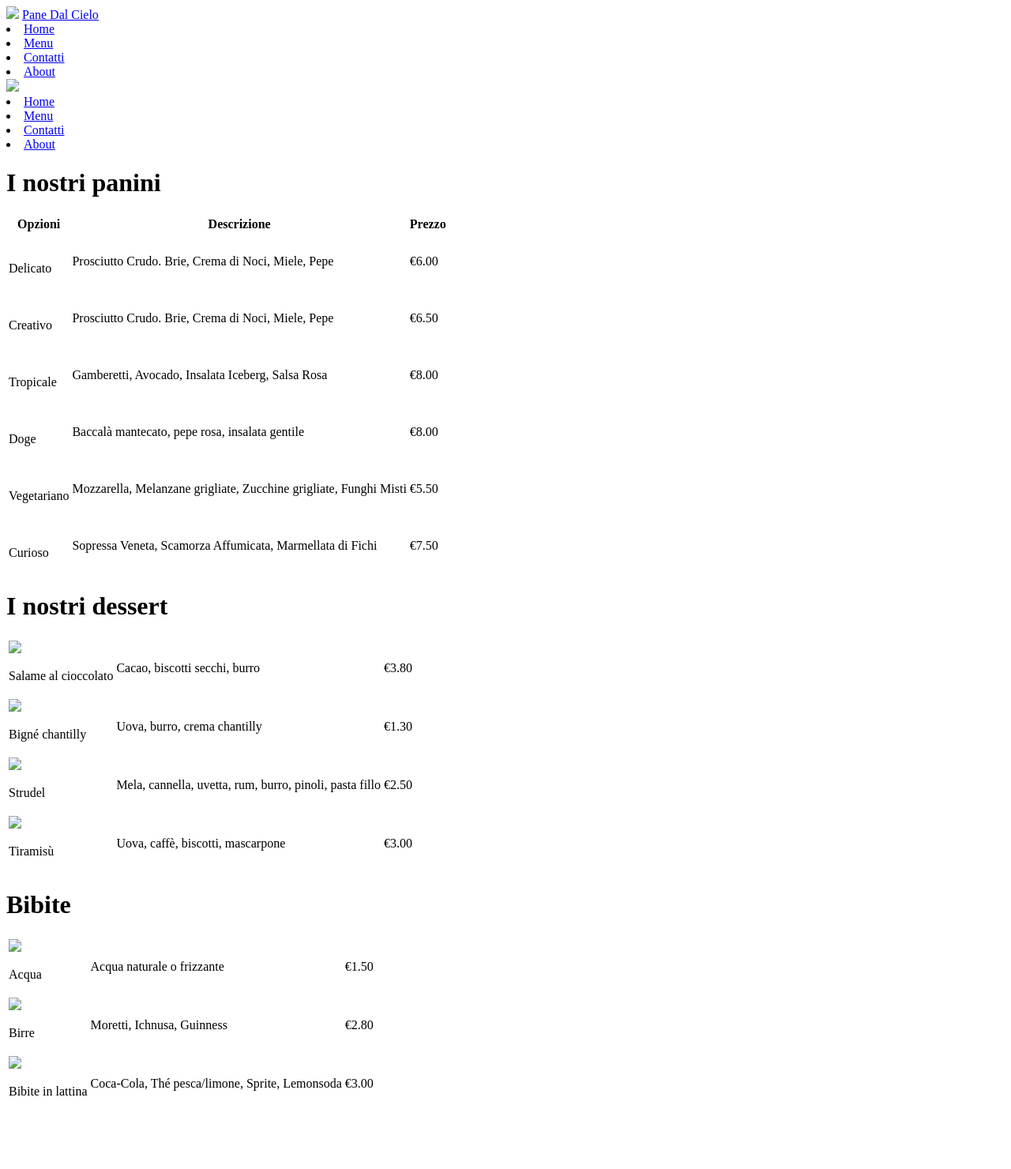
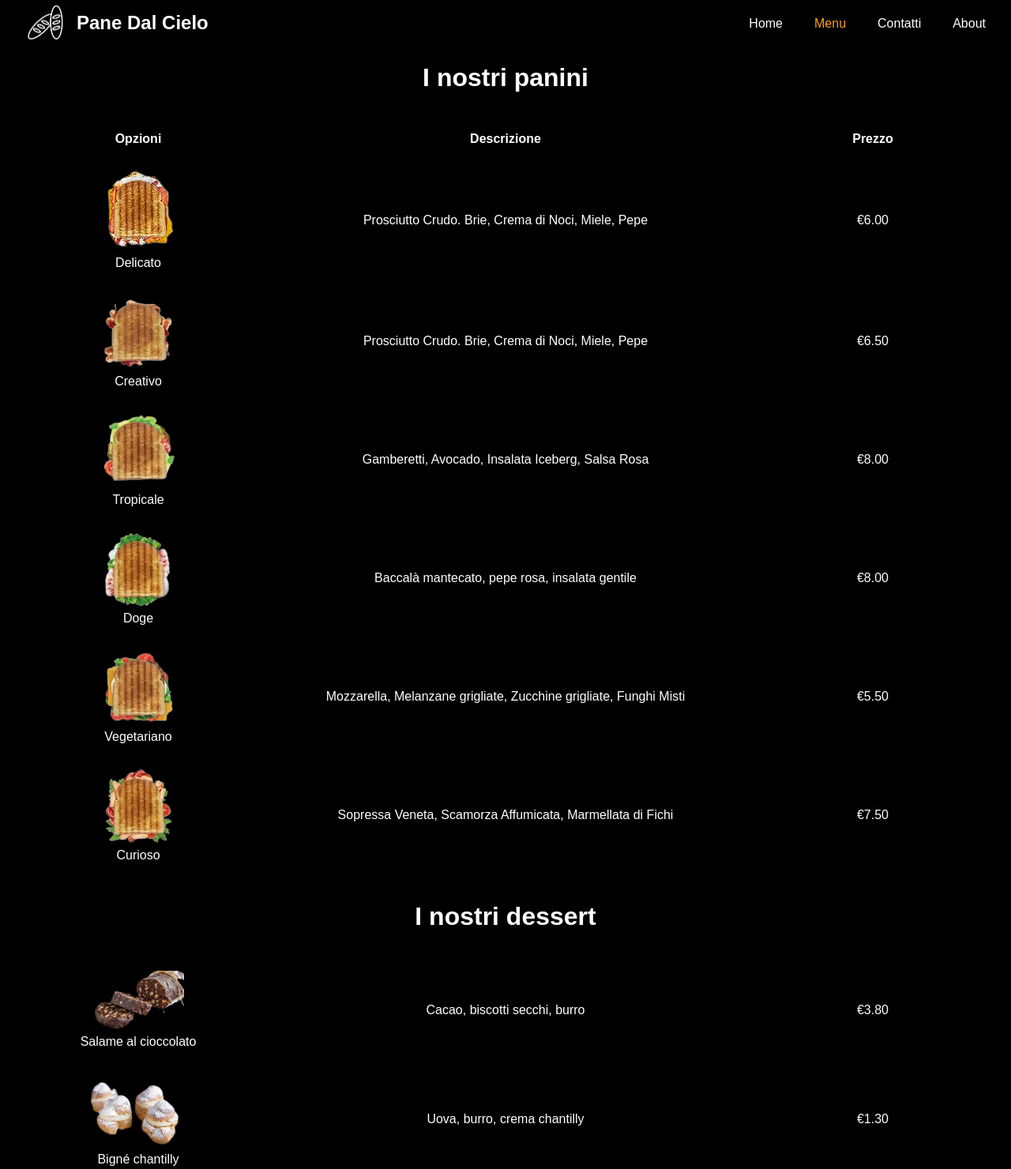
Before and after one commit to LorenzoPanetto/Web-e-commerce, a plain HTML site: page menu.html in a window 1280 px wide. Shown: the top 1480 px of the page at 79% size. Before the commit the page ends 1418 px from the top, so only its background shows below. Drawn offline with Linux system fonts and the light colour scheme; the site is published under a folder, as on GitHub Pages, so addresses that start at the root find nothing.

Commit message:
Relative paths

```diff
--- a/about.html
+++ b/about.html
@@ -5,29 +5,29 @@
     <meta http-equiv="X-UA-Compatible" content="IE=edge" />
     <meta name="viewport" content="width=device-width, initial-scale=1.0" />
     <title>Pane Dal Cielo - Contatti</title>
-    <link rel="stylesheet" href="/style.css" />
-    <link rel="stylesheet" href="/styleab.css" />
+    <link rel="stylesheet" href="style/style.css" />
+    <link rel="stylesheet" href="style/styleab.css" />
   </head>
   <body>
     <header>
       <div class="logo">
-        <img src="/images/bread_icon_wh.png" />
-        <a href="/index.html">Pane Dal Cielo</a>
+        <img src="images/bread_icon_wh.png" />
+        <a href="index.html">Pane Dal Cielo</a>
       </div>
 
       <nav class="navbar">
-        <li><a href="/index.html">Home</a></li>
-        <li><a href="/menu.html">Menu</a></li>
-        <li><a href="/contacts.html">Contatti</a></li>
-        <li><a href="/about.html" class="active">About</a></li>
+        <li><a href="index.html">Home</a></li>
+        <li><a href="menu.html">Menu</a></li>
+        <li><a href="contacts.html">Contatti</a></li>
+        <li><a href="about.html" class="active">About</a></li>
       </nav>
-      <img src="/images/menu_wh.png" class="menu" />
+      <img src="images/menu_wh.png" class="menu" />
 
       <nav class="dropdown_menu">
-        <li><a href="/index.html">Home</a></li>
-        <li><a href="/menu.html">Menu</a></li>
-        <li><a href="/contacts.html">Contatti</a></li>
-        <li><a href="/about.html" class="active">About</a></li>
+        <li><a href="index.html">Home</a></li>
+        <li><a href="menu.html">Menu</a></li>
+        <li><a href="contacts.html">Contatti</a></li>
+        <li><a href="about.html" class="active">About</a></li>
       </nav>
     </header>
     <div class="row">
@@ -46,7 +46,7 @@
         </p>
       </div>
       <div class="col-2">
-        <img src="/images/about-us.png"/>
+        <img src="images/about-us.png"/>
       </div>
     </div>
   </body>
--- a/menu.html
+++ b/menu.html
@@ -5,29 +5,29 @@
     <meta http-equiv="X-UA-Compatible" content="IE=edge" />
     <meta name="viewport" content="width=device-width, initial-scale=1.0" />
     <title>Pane Dal Cielo - Menu</title>
-    <link rel="stylesheet" href="/style.css" />
-    <link rel="stylesheet" href="/stylemen.css" />
+    <link rel="stylesheet" href="style/style.css" />
+    <link rel="stylesheet" href="style/stylemen.css" />
   </head>
   <body>
     <header>
       <div class="logo">
-        <img src="/images/bread_icon_wh.png" />
-        <a href="/index.html">Pane Dal Cielo</a>
+        <img src="images/bread_icon_wh.png" />
+        <a href="index.html">Pane Dal Cielo</a>
       </div>
 
       <nav class="navbar">
-        <li><a href="/index.html">Home</a></li>
-        <li><a href="/menu.html" class="active">Menu</a></li>
-        <li><a href="/contacts.html">Contatti</a></li>
-        <li><a href="/about.html">About</a></li>
+        <li><a href="index.html">Home</a></li>
+        <li><a href="menu.html" class="active">Menu</a></li>
+        <li><a href="contacts.html">Contatti</a></li>
+        <li><a href="about.html">About</a></li>
       </nav>
-      <img src="/images/menu_wh.png" class="menu" />
+      <img src="images/menu_wh.png" class="menu" />
 
       <nav class="dropdown_menu">
-        <li><a href="/index.html">Home</a></li>
-        <li><a href="/menu.html" class="active">Menu</a></li>
-        <li><a href="/contacts.html">Contatti</a></li>
-        <li><a href="/about.html">About</a></li>
+        <li><a href="index.html">Home</a></li>
+        <li><a href="menu.html" class="active">Menu</a></li>
+        <li><a href="contacts.html">Contatti</a></li>
+        <li><a href="about.html">About</a></li>
       </nav>
     </header>
 
@@ -41,7 +41,7 @@
         </tr>
         <tr>
           <td class="info">
-            <img src="/images/toast6.png" alt="" />
+            <img src="images/toast6.png" alt="" />
             <p>Delicato</p>
           </td>
           <td>Prosciutto Crudo. Brie, Crema di Noci, Miele, Pepe</td>
@@ -49,7 +49,7 @@
         </tr>
         <tr>
           <td class="info">
-            <img src="/images/toast4.png" alt="" />
+            <img src="images/toast4.png" alt="" />
             <p>Creativo</p>
           </td>
           <td>Prosciutto Crudo. Brie, Crema di Noci, Miele, Pepe</td>
@@ -57,7 +57,7 @@
         </tr>
         <tr>
           <td class="info">
-            <img src="/images/toast1.png" alt="" />
+            <img src="images/toast1.png" alt="" />
             <p>Tropicale</p>
           </td>
           <td>Gamberetti, Avocado, Insalata Iceberg, Salsa Rosa</td>
@@ -65,7 +65,7 @@
         </tr>
         <tr>
           <td class="info">
-            <img src="/images/toast2.png" alt="" />
+            <img src="images/toast2.png" alt="" />
             <p>Doge</p>
           </td>
           <td>Baccalà mantecato, pepe rosa, insalata gentile</td>
@@ -73,7 +73,7 @@
         </tr>
         <tr>
           <td class="info">
-            <img src="/images/toast3.png" alt="" />
+            <img src="images/toast3.png" alt="" />
             <p>Vegetariano</p>
           </td>
           <td>
@@ -83,7 +83,7 @@
         </tr>
         <tr>
           <td class="info">
-            <img src="/images/toast5.png" alt="" />
+            <img src="images/toast5.png" alt="" />
             <p>Curioso</p>
           </td>
           <td>Sopressa Veneta, Scamorza Affumicata, Marmellata di Fichi</td>
@@ -97,7 +97,7 @@
         <table>
           <tr>
             <td class="info">
-              <img src="/images/salame_cioccolato.png" id="salame"/>
+              <img src="images/salame_cioccolato.png" id="salame"/>
               <p>Salame al cioccolato</p>
             </td>
             <td>Cacao, biscotti secchi, burro</td>
@@ -105,7 +105,7 @@
           </tr>
           <tr>
             <td class="info">
-              <img src="/images/bigne.png" id="bigne"/>
+              <img src="images/bigne.png" id="bigne"/>
               <p>Bigné chantilly</p>
             </td>
             <td>Uova, burro, crema chantilly</td>
@@ -113,7 +113,7 @@
           </tr>
           <tr>
             <td class="info">
-              <img src="/images/strudel.png" id="strudel"/>
+              <img src="images/strudel.png" id="strudel"/>
               <p>Strudel</p>
             </td>
             <td>Mela, cannella, uvetta, rum, burro, pinoli, pasta fillo</td>
@@ -121,7 +121,7 @@
           </tr>
           <tr>
             <td class="info">
-              <img src="/images/tiramisu.png" id="tiramisu"/>
+              <img src="images/tiramisu.png" id="tiramisu"/>
               <p>Tiramisù</p>
             </td>
             <td>Uova, caffè, biscotti, mascarpone</td>
@@ -135,7 +135,7 @@
         <table>
           <tr>
             <td class="info">
-              <img src="/images/acqua.png" id="acqua"/>
+              <img src="images/acqua.png" id="acqua"/>
               <p>Acqua</p>
             </td>
             <td>Acqua naturale o frizzante</td>
@@ -143,7 +143,7 @@
           </tr>
           <tr>
             <td class="info">
-              <img src="/images/birra.png" id="birra"/>
+              <img src="images/birra.png" id="birra"/>
               <p>Birre</p>
             </td>
             <td>Moretti, Ichnusa, Guinness</td>
@@ -151,7 +151,7 @@
           </tr>
           <tr>
             <td class="info">
-              <img src="/images/sprite.png" id="bibita"/>
+              <img src="images/sprite.png" id="bibita"/>
               <p>Bibite in lattina</p>
             </td>
             <td>Coca-Cola, Thé pesca/limone, Sprite, Lemonsoda</td>
@@ -162,6 +162,6 @@
 
 
 
-    <script src="/script.js"></script>
+    <script src="script/script.js"></script>
   </body>
 </html>
```
Also changed, not shown: contacts.html (+16 -16 lines), index.html (+16 -16 lines), script/script.js (renamed from script.js), style/style.css (renamed from style.css), style/styleab.css (renamed from styleab.css), style/stylecon.css (renamed from stylecon.css), style/styleind.css (renamed from styleind.css), style/stylemen.css (renamed from stylemen.css).
